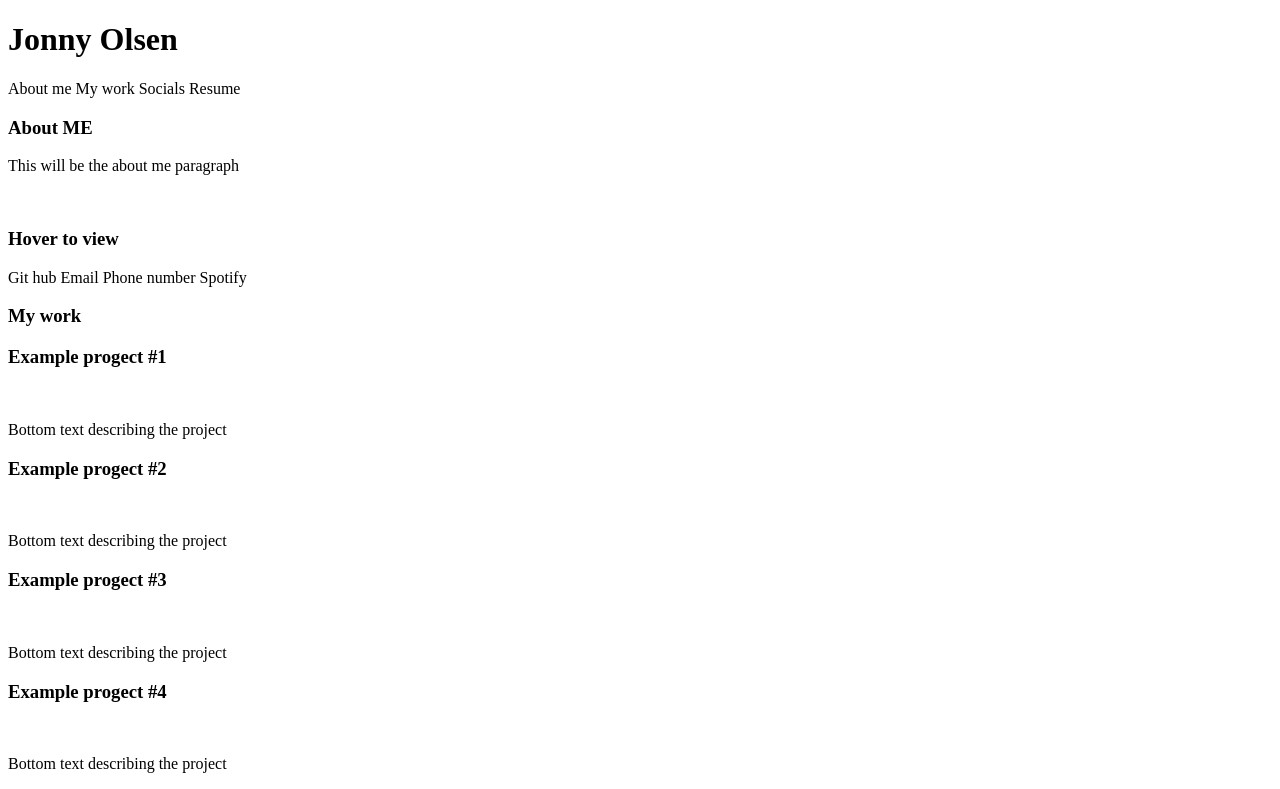
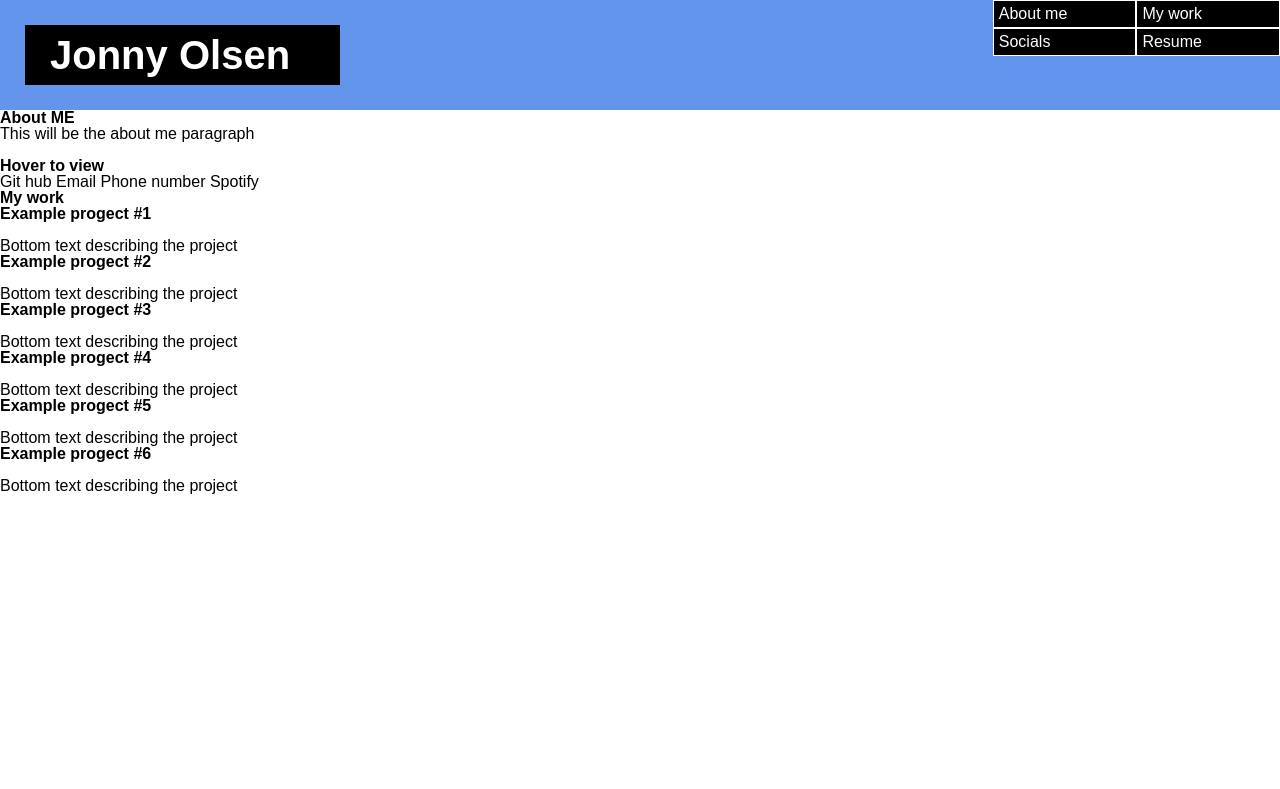
Before and after one commit to jonny258/Personal-Portfolio, a plain HTML site: page index.html in a window 1280 px wide. Shown: the top 789 px of the page. Drawn offline with Linux system fonts and the light colour scheme.

Commit message:
I added code to reset.css, added the classes to my html file, styled my header

```diff
--- a/assets/css/reset.css
+++ b/assets/css/reset.css
@@ -0,0 +1,43 @@
+/* I got this reset.css from one of the unsolved sections in class*/
+
+* {
+    margin: 0;
+    padding: 0;
+    box-sizing: border-box;
+  }
+
+  html {
+    height: 100%;
+  }
+
+  body {
+    min-height: 100%;
+    line-height: 1;
+    font-family: sans-serif;
+  }
+
+  h1,
+  h2,
+  h3,
+  h4,
+  h5,
+  h6 {
+    font-size: 100%;
+  }
+
+  input,
+  select,
+  option,
+  optgroup,
+  textarea,
+  button,
+  pre,
+  code {
+    font-size: 100%;
+    font-family: inherit;
+  }
+
+  ol,
+  ul {
+    list-style: none;
+  }
--- a/assets/css/style.css
+++ b/assets/css/style.css
@@ -0,0 +1,33 @@
+header{
+    width: 100%;
+    background-color: cornflowerblue;
+    display: inline-flex;
+
+}
+
+header h1{
+    font-size: 250%;
+    font-family: Arial, Helvetica, sans-serif;
+    background-color: black;
+    color:white;
+    width: fit-content;
+    padding: 10px 50px 10px 25px ;
+    margin:25px;
+}
+/* get hieght to fit parent */
+header section{
+    position: absolute;
+    right:0%;
+    display: flex;
+    background-color: black;
+    color:white;
+    flex-wrap: wrap;
+
+}
+
+header a{
+    width:50%;
+    border: white solid 1px;
+    padding: 5px;
+
+}
--- a/index.html
+++ b/index.html
@@ -6,7 +6,8 @@
   <meta name="viewport" content="width=device-width, initial-scale=1.0">
   <meta http-equiv="X-UA-Compatible" content="ie=edge">
   <title>Jonny Olsen personal portfolio</title>
-  <link rel="stylesheet" href="./assets/css/style.css" />
+  <link rel="stylesheet" href="assets/css/reset.css" />
+  <link rel="stylesheet" href="assets/css/style.css" />
 </head>
 
 <body>
@@ -23,11 +24,11 @@
     </header>
     <article>
         <section>
-            <div>
+            <div class="about-me">
                 <h1>About ME</h1>
                 <p>This will be the about me paragraph</p>
             </div>
-            <div>
+            <div class="socials">
                 <img>
                 <h3>Hover to view</h3>
                 <a>Git hub</a>
@@ -36,7 +37,7 @@
                 <a>Spotify</a>
             </div>
         </section>
-        <section>
+        <section class="my-work">
             <h1>My work</h1>
             <div>
                     <a>
```
